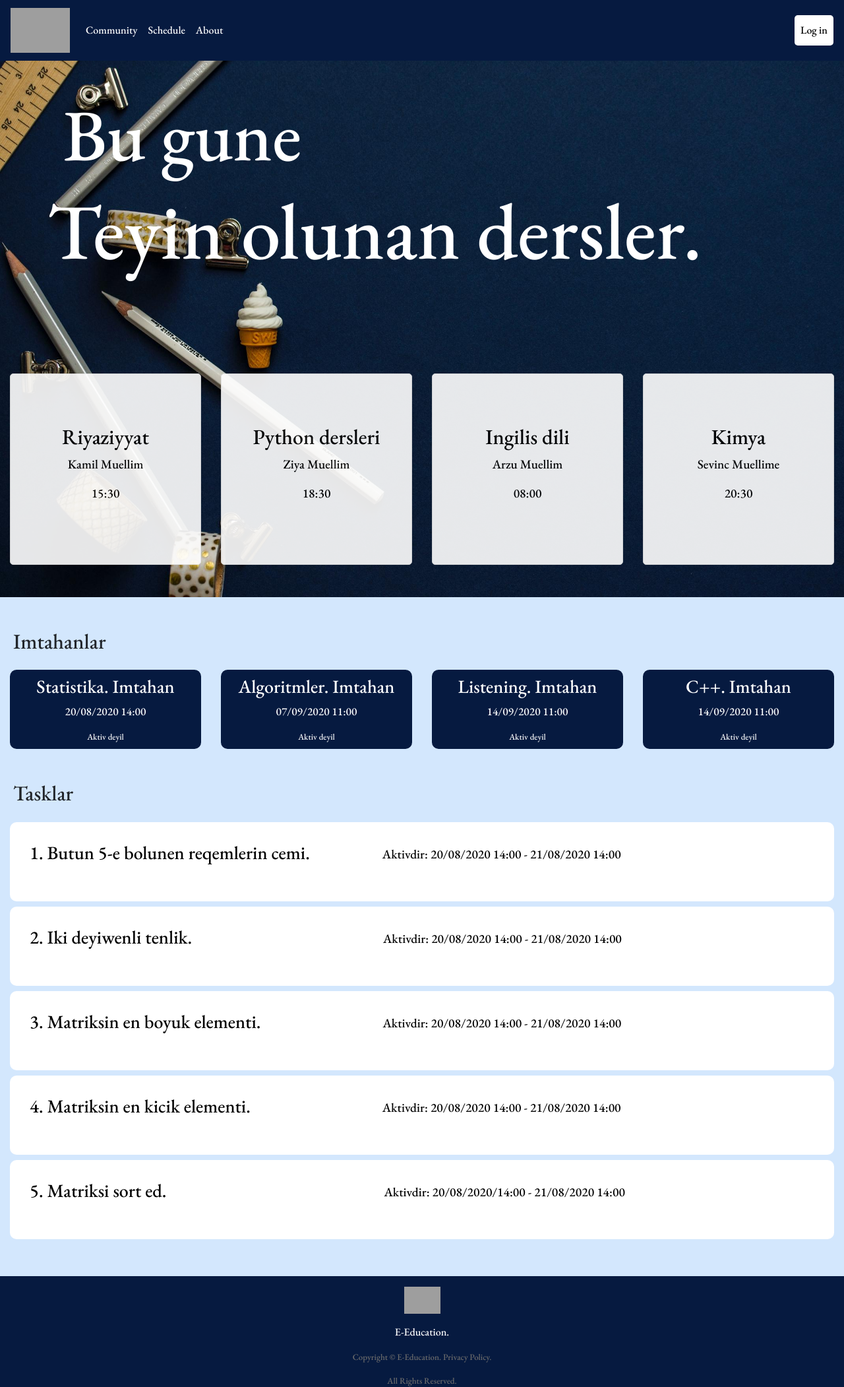
After one commit to muradddd/EduHack, a Python web app: template eduhack/templates/auth/main.html in a window 1280 px wide. The commit adds this page. Shown: the whole page at 66% size. Run offline with Jinja, Linux system fonts and the light colour scheme; the template is opened without the code that fills it, so the values that code supplies are empty; some libraries are stand-ins or nearby versions; grey boxes are pictures that could not be loaded.

Commit message:
index.html fixed

```diff
--- /dev/null
+++ b/eduhack/static/css/style.css
@@ -0,0 +1,158 @@
+html {
+    scroll-behavior: smooth;
+}
+body {
+    font-family: 'EB Garamond', serif;
+    background-color: #d3e7fd;
+}
+.navbar {
+    background-color: #061A40 !important;
+    position: fixed;
+    width: 100%;
+    height: 92px;
+    z-index:1;
+    top: 0;
+}
+.sticky {
+    position: fixed;
+    top: 0;
+    width: 100%;
+  }
+.sticky + .content {
+    padding-top: 60px;
+  }
+.nav-link {
+    color: white !important;
+}
+.subscribe-btn {
+    color: black !important;
+    background-color: white;
+    border-radius: 5px;
+    padding: 10px;
+}
+.logo {
+    width: 90px;
+}
+.main {
+    margin-top: 90px;
+}
+.header-container {
+    height: 815px;
+    background-image: url(cover.png);
+}
+.header {
+    color: white;
+    font-size: 110px;
+}
+.header-part-two {
+    color: white;
+    font-size: 120px;
+}
+.programs-card {
+    color: black;
+    background-color: white;
+    border: 1px solid #E6E6E6;
+    border-radius: 5px;
+    height: 290px;
+    display: flex;
+    flex-direction: column;
+    justify-content: center;
+    opacity: 0.9;
+    transition: opacity 0.2s ease-in;
+    transition-property: opacity;
+    transition-duration: 0.2s;
+    transition-timing-function: ease-in;
+    transition-delay: 0s;
+    transition: transform .5s ease;
+}
+.programs-card-two {
+    color: white;
+    background-color: #061A40;
+    border-radius: 10px;
+    height: 120px;
+    display: flex;
+    flex-direction: column;
+    justify-content: center;
+    opacity: 1;
+    transition: opacity 0.2s ease-in;
+    transition-property: opacity;
+    transition-duration: 0.2s;
+    transition-timing-function: ease-in;
+    transition-delay: 0s;
+    transition: transform .5s ease;
+}
+.programs-card-three {
+    color: black;
+    background-color: white;
+    border: transparent;
+    border-radius: 10px;
+    height: 120px;
+    display: -webkit-box;
+    flex-direction: column;
+    justify-content: center;
+    opacity: 1;
+    transition: opacity 0.2s ease-in;
+    transition-property: opacity;
+    transition-duration: 0.2s;
+    transition-timing-function: ease-in;
+    transition-delay: 0s;
+    transition: transform .5s ease;
+}
+.programs-card:hover {
+    opacity: 1;
+    transform: scale(1.03);
+}
+.programs-card-two:hover {
+    opacity: 1;
+    transform: scale(1.03);
+}
+.programs-header {
+    margin-left: 20px;
+}
+.time {
+    font-size: 19px;
+}
+.t-time {
+    font-size: 17px;
+}
+.task-time {
+    padding-top: 35px;
+    font-size: 19px;
+}
+.task-names {
+    padding: 30px;
+}
+#s{
+    margin-left: 80px;
+}
+#ss{
+    margin-left: 260px;
+}
+#sss{
+    margin-left: 155px;
+}
+#ssss{
+    margin-left: 170px;
+}
+#sssss{
+    margin-left: 300px;
+}
+.final-container {
+    background-color: #061A40;
+    /* border-bottom: 1px solid #E6E6E6 !important; */
+}
+.footer-logo {
+    width: 55px;
+}
+.footer-header {
+    color: white;
+}
+.copyright {
+    color: rgb(108, 108, 108);
+    font-size: 13px;
+}
+.copyright-two {
+    color: rgb(108, 108, 108);
+    font-size: 13px;
+    margin-bottom: 0;
+}
--- a/eduhack/templates/auth/login.html
+++ b/eduhack/templates/auth/login.html
@@ -37,7 +37,7 @@
                     <li style="color:red;">{{ form.password.errors.0 }}</li>
                     {% endif %}
                 </div>
-                <button type="submit" class="btn btn-black">Giriş</button>
+                <a href=""><button type="submit" class="btn btn-black">Giriş</button></a>
             </form>
         </div>
     </div>
--- /dev/null
+++ b/eduhack/templates/auth/main.html
@@ -0,0 +1,200 @@
+<!DOCTYPE html>
+<html lang="en">
+
+<head>
+    <meta charset="UTF-8">
+    <meta name="viewport" content="width=device-width, initial-scale=1.0">
+    <title>E-Education</title>
+    <!-- <link rel="stylesheet" href="css/bootstrap.min copy 3.css"> -->
+    <link rel="stylesheet" href="https://cdnjs.cloudflare.com/ajax/libs/font-awesome/4.7.0/css/font-awesome.min.css">
+    <link rel="stylesheet" href="https://stackpath.bootstrapcdn.com/bootstrap/4.5.0/css/bootstrap.min.css"
+        integrity="sha384-9aIt2nRpC12Uk9gS9baDl411NQApFmC26EwAOH8WgZl5MYYxFfc+NcPb1dKGj7Sk" crossorigin="anonymous">
+    <link rel="stylesheet" href="css/style.css">
+    <link rel="icon" href="mini-logo.png">
+    <link href="https://fonts.googleapis.com/css2?family=EB+Garamond:wght@500&display=swap" rel="stylesheet">
+</head>
+
+<body>
+    <nav class="navbar navbar-expand-lg navbar-light bg-light py-3">
+        <a class="navbar-brand" href="main.html"><img class="logo" src="logo.png" alt="logo"></a>
+        <button class="navbar-toggler" type="button" data-toggle="collapse" data-target="#navbarSupportedContent"
+            aria-controls="navbarSupportedContent" aria-expanded="false" aria-label="Toggle navigation">
+            <span class="navbar-toggler-icon"></span>
+        </button>
+
+        <div class="collapse navbar-collapse" id="navbarSupportedContent">
+            <ul class="navbar-nav mr-auto">
+                <li class="nav-item active">
+                    <a class="nav-link" href="#community">Community<span class="sr-only">(current)</span></a>
+                </li>
+                <li class="nav-item active">
+                    <a class="nav-link" href="#programs">Schedule<span class="sr-only">(current)</span></a>
+                </li>
+                <li class="nav-item active">
+                    <a class="nav-link" href="#about">About<span class="sr-only">(current)</span></a>
+                </li>
+            </ul>
+            <ul class="navbar-nav ml-auto align-items-start mb-3 mb-lg-0">
+                <li class="nav-item active">
+                    <a class="nav-link btn subscribe-btn" href="register-two.html">Log in<span
+                            class="sr-only">(current)</span></a>
+                </li>
+            </ul>
+        </div>
+    </nav>
+    <div class="main">
+
+        <div class="header-container mb-5">
+            <h1 class="header pl-5 ml-5 pt-5">Bu gune</h1>
+            <h1 class="header-part-two pl-5 ml-4 mb-5 pb-5">Teyin olunan dersler.</h1>
+            <div class="programs-container mb-5 mt-5 pt-5" id="programs">
+                <!-- <h2 class="programs-header pb-3">Dersler</h2> -->
+                <div class="container-fluid text-center">
+                    <div class="row">
+                        <div class="col-12 col-sm-3 col-lg-3 mb-4 mb-lg-0">
+                            <div class="programs-card">
+                                <h2 class="programs-h4">Riyaziyyat</h2>
+                                <p class="time">Kamil Muellim</p>
+                                <p class="time">15:30</p>
+                                <!-- <h4 class="f-c-price">3000₼</h4> -->
+                            </div>
+                        </div>
+                        <div class="col-12 col-sm-3 col-lg-3 mb-4 mb-lg-0">
+                            <div class="programs-card s">
+                                <h2 class="programs-h4">Python dersleri</h2>
+                                <p class="time">Ziya Muellim</p>
+                                <p class="time">18:30</p>
+                                <!-- <h4 class="f-c-price mt-1">2000₼</h4> -->
+                            </div>
+                        </div>
+                        <div class="col-12 col-sm-3 col-lg-3 mb-4 mb-lg-0">
+                            <div class="programs-card ss">
+                                <h2 class="programs-h4">Ingilis dili</h2>
+                                <p class="time">Arzu Muellim</p>
+                                <p class="time">08:00</p>
+                                <!-- <h4 class="f-c-price mt-1">1000₼</h4> -->
+                            </div>
+                        </div>
+                        <div class="col-12 col-sm-3 col-lg-3 mb-4 mb-lg-0">
+                            <div class="programs-card sss">
+                                <h2 class="programs-h4">Kimya</h2>
+                                <p class="time">Sevinc Muellime</p>
+                                <p class="time">20:30</p>
+                                <!-- <h4 class="f-c-price mt-1">1000₼</h4> -->
+                            </div>
+                        </div>
+                        </div>
+                    </div>
+                </div>
+        </div>
+
+
+
+            <div class="programs-container mt-3 mb-5" id="programs">
+                <h2 class="programs-header pb-3">Imtahanlar</h2>
+                <div class="container-fluid text-center">
+                    <div class="row">
+                        <div class="col-12 col-sm-3 col-lg-3 mb-4 mb-lg-0">
+                            <div class="programs-card-two">
+                                <h3 class="programs-h4">Statistika. Imtahan</h3>
+                                <p class="t-time">20/08/2020 14:00</p>
+                                <small class="f-c-small">Aktiv deyil</small>
+                                <!-- <h4 class="f-c-price">3000₼</h4> -->
+                            </div>
+                        </div>
+                        <div class="col-12 col-sm-3 col-lg-3 mb-4 mb-lg-0">
+                            <div class="programs-card-two">
+                                <h3 class="programs-h4">Algoritmler. Imtahan</h3>
+                                <p class="t-time">07/09/2020 11:00</p>
+                                <small class="f-c-small">Aktiv deyil</small>
+                                <!-- <h4 class="f-c-price mt-1">2000₼</h4> -->
+                            </div>
+                        </div>
+                        <div class="col-12 col-sm-3 col-lg-3 mb-4 mb-lg-0">
+                            <div class="programs-card-two">
+                                <h3 class="programs-h4">Listening. Imtahan</h3>
+                                <p class="t-time">14/09/2020 11:00</p>
+                                <small class="f-c-small">Aktiv deyil</small>
+                                <!-- <h4 class="f-c-price mt-1">1000₼</h4> -->
+                            </div>
+                        </div>
+                        <div class="col-12 col-sm-3 col-lg-3 mb-4 mb-lg-0">
+                            <div class="programs-card-two">
+                                <h3 class="programs-h4">C++. Imtahan</h3>
+                                <p class="t-time">14/09/2020 11:00</p>
+                                <small class="f-c-small">Aktiv deyil</small>
+                                <!-- <h4 class="f-c-price mt-1">1000₼</h4> -->
+                            </div>
+                        </div>
+                        </div>
+                    </div>
+                </div>
+
+                <div class="programs-container mt-3 mb-5" id="programs">
+                    <h2 class="programs-header pb-3">Tasklar</h2>
+                    <div class="container-fluid">
+                        <div class="row">
+                            <div class="col-12 mb-4 mb-lg-2">
+                                <div class="programs-card-three">
+                                    <h3 class="task-names">1. Butun 5-e bolunen reqemlerin cemi.</h3>
+                                    <p class="task-time" id="s">Aktivdir:   20/08/2020 14:00 - 21/08/2020 14:00</p>
+                                    <!-- <h4 class="f-c-price">3000₼</h4> -->
+                                </div>
+                            </div>
+                            <div class="col-12 mb-4 mb-lg-2">
+                                <div class="programs-card-three">
+                                    <h3 class="task-names">2. Iki deyiwenli tenlik.</h3>
+                                    <p class="task-time" id="ss">Aktivdir:  20/08/2020 14:00 - 21/08/2020 14:00</p>
+                                    <!-- <h4 class="f-c-price mt-1">1000₼</h4> -->
+                                </div>
+                            </div>
+                            <div class="col-12 mb-4 mb-lg-2">
+                                <div class="programs-card-three">
+                                    <h3 class="task-names">3. Matriksin en boyuk elementi.</h3>
+                                    <p class="task-time" id="sss">Aktivdir: 20/08/2020 14:00 - 21/08/2020 14:00</p>
+                                    <!-- <h4 class="f-c-price mt-1">2000₼</h4> -->
+                                </div>
+                            </div>
+                            <div class="col-12 mb-4 mb-lg-2">
+                                <div class="programs-card-three">
+                                    <h3 class="task-names">4. Matriksin en kicik elementi.</h3>
+                                    <p class="task-time" id="ssss">Aktivdir:    20/08/2020 14:00 - 21/08/2020 14:00</p>
+                                    <!-- <h4 class="f-c-price mt-1">1000₼</h4> -->
+                                </div>
+                            </div>
+                            <div class="col-12 mb-4 mb-lg-2">
+                                <div class="programs-card-three">
+                                    <h3 class="task-names">5. Matriksi sort ed.</h3>
+                                    <p class="task-time" id="sssss">Aktivdir:   20/08/2020/14:00 - 21/08/2020 14:00</p>
+                                    <!-- <h4 class="f-c-price mt-1">1000₼</h4> -->
+                                </div>
+                            </div>
+                            </div>
+                        </div>
+                    </div>
+
+                    <div class="final-container text-center">
+                        <div class="col-12">
+                            <img src="mini-logo.png" alt="" class="footer-logo mt-3 mb-3">
+                        </div>
+                    </div>
+                    <div class="final-container text-center">
+                        <div class="col-12">
+                            <p class="footer-header">E-Education.</p>
+                            <p class="copyright">Copyright © E-Education. Privacy Policy.</p>
+                            <p class="copyright-two">All Rights Reserved.</p>
+                        </div>
+                    </div>
+    <script src="https://code.jquery.com/jquery-3.5.1.slim.min.js"
+        integrity="sha384-DfXdz2htPH0lsSSs5nCTpuj/zy4C+OGpamoFVy38MVBnE+IbbVYUew+OrCXaRkfj"
+        crossorigin="anonymous"></script>
+    <script src="https://cdn.jsdelivr.net/npm/popper.js@1.16.0/dist/umd/popper.min.js"
+        integrity="sha384-Q6E9RHvbIyZFJoft+2mJbHaEWldlvI9IOYy5n3zV9zzTtmI3UksdQRVvoxMfooAo"
+        crossorigin="anonymous"></script>
+    <script src="https://stackpath.bootstrapcdn.com/bootstrap/4.5.0/js/bootstrap.min.js"
+        integrity="sha384-OgVRvuATP1z7JjHLkuOU7Xw704+h835Lr+6QL9UvYjZE3Ipu6Tp75j7Bh/kR0JKI"
+        crossorigin="anonymous"></script>
+    <script src="js/app.js"></script>
+</body>
+
+</html>
--- a/eduhack/templates/includes/navbar.html
+++ b/eduhack/templates/includes/navbar.html
@@ -1,6 +1,6 @@
     <nav class="navbar navbar-expand-lg navbar-light bg-light py-3">
 
-        <a class="navbar-brand" href="#"><img class="navbar-brand logo"  src="../../static/images/mini-logo.png"></a>
+        <a class="navbar-brand" href="#"><img class="navbar-brand logo"  src="../../static/images/logo.png"></a>
         <button class="navbar-toggler" type="button" data-toggle="collapse" data-target="#navbarSupportedContent"
             aria-controls="navbarSupportedContent" aria-expanded="false" aria-label="Toggle navigation">
             <span class="navbar-toggler-icon"></span>
```
Also changed, not shown: eduhack/templates/auth/profile.html (+100 -39 lines), eduhack/static/css/cover.png (added).
